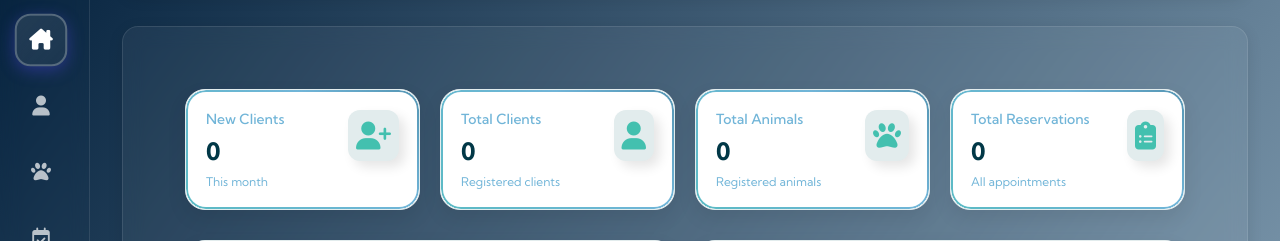
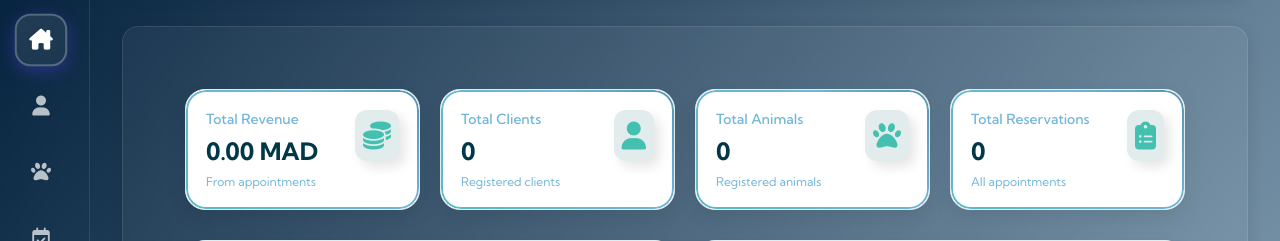
Before and after one commit to tarik-dafour/veterinary, a Django app: page /dashboard/ in a window 1280 px wide. Shown: the part 131-372 px from the top of the page. Run offline with Django 5.2, Linux system fonts and the light colour scheme; the visitor is signed in with stand-in values (Sample User, id 1); data comes from the database, SQL or seed files in the repository; data that the repository does not hold is empty; some libraries are stand-ins or nearby versions.

Commit message:
New version by Said

```diff
--- a/core/templates/core/dashboard.html
+++ b/core/templates/core/dashboard.html
@@ -20,17 +20,17 @@
 <main class="dashboard" role="main" aria-label="Dashboard Overview">
     <!-- Row 1: KPI Cards Section -->
     <section class="dashboard-row kpi-row" aria-label="Key Performance Indicators">
-        <article class="kpi-card new-clients" role="article" aria-labelledby="new-clients-title">
+        <article class="kpi-card total-revenue" role="article" aria-labelledby="total-revenue-title">
             <div class="kpi-header">
                 <div class="kpi-content">
-                    <h3 id="new-clients-title" class="kpi-title">New Clients</h3>
-                    <div class="kpi-value" aria-label="New clients this month">{{ new_clients_this_month|default:"0" }}</div>
+                    <h3 id="total-revenue-title" class="kpi-title">Total Revenue</h3>
+                    <div class="kpi-value" aria-label="Total revenue from appointments">{{ total_revenue|default:"0.00" }} MAD</div>
                     <div class="kpi-trend trend-up">
-                        <span class="trend-label">This month</span>
+                        <span class="trend-label">From appointments</span>
                     </div>
                 </div>
                 <div class="kpi-icon" aria-hidden="true">
-                    <i class="fa-solid fa-user-plus"></i>
+                    <i class="fa-solid fa-coins"></i>
                 </div>
             </div>
         </article>
```
Also changed, not shown: 1 other file.
